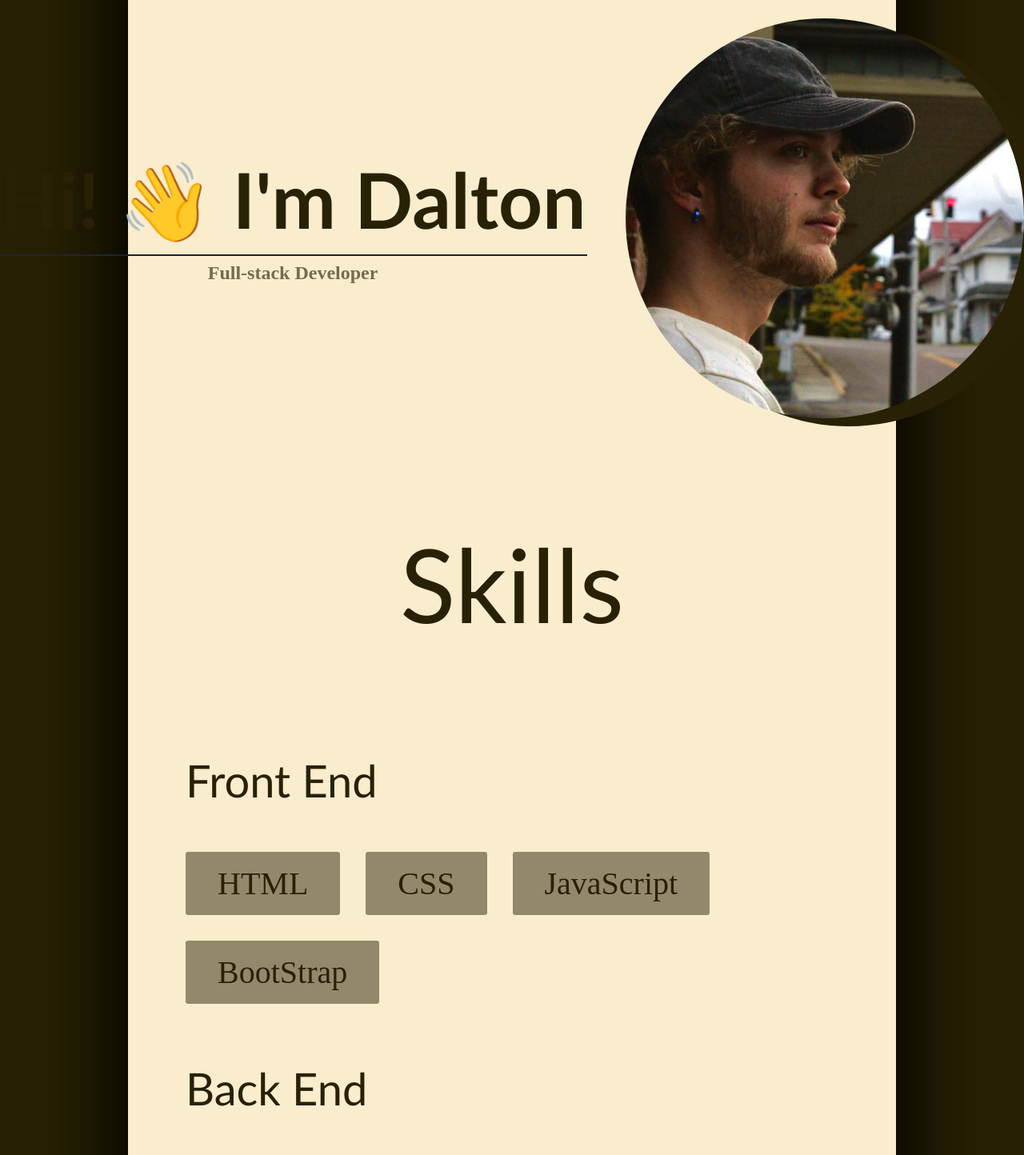
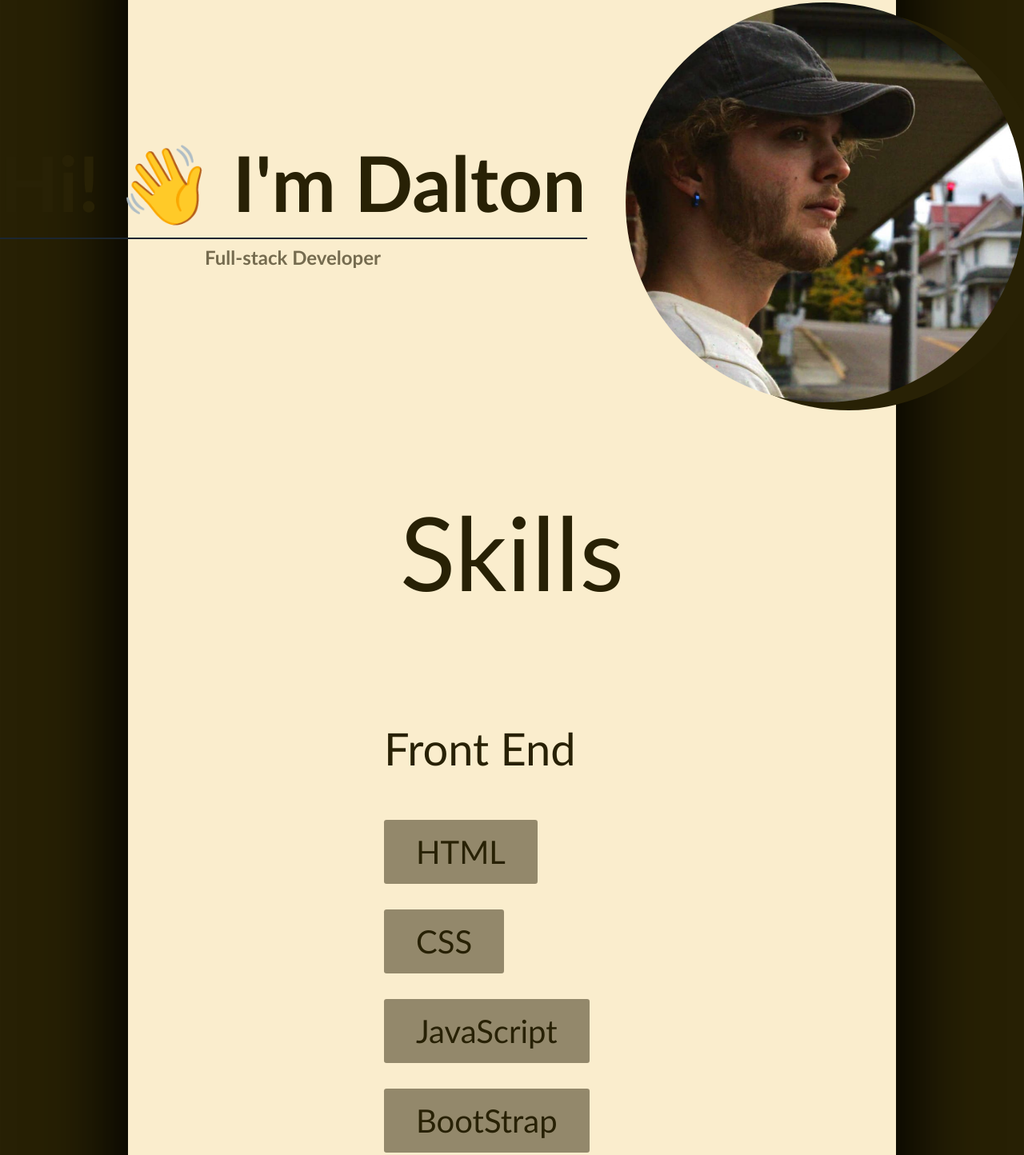
Before and after one commit to DAlexander5279/PersonalSite, a plain HTML site: page index.html in a window 1280 px wide. Shown: the part 107-1551 px from the top of the page at 80% size. Drawn offline with Linux system fonts and the light colour scheme; a web font is replaced by a local one.

Commit message:
Edit fonts

```diff
--- a/style.css
+++ b/style.css
@@ -26,7 +26,7 @@ body {
   width: 100%;
   justify-content: center;
   align-items: center;
-  height: 95vh;
+  height: 90vh;
   background-color: #faedcd;
   background-size: cover;
 }
@@ -60,14 +60,13 @@ body {
   font-weight: 1;
 }
 .skills-container {
-  margin-left: 3rem;
   display: flex;
   flex-direction: column;
   width: 100%;
   gap: 1rem;
 }
 .skill-item {
-  padding: 0 3rem;
+  padding: 0 20rem;
   gap: 3rem;
 }
 .skill-title {
@@ -88,7 +87,7 @@ body {
   padding: 1rem 2.5rem;
   font-size: 2.5rem;
   border-radius: 0.2rem;
-  font-family: noto;
+  font-family: "Gill Sans", "Gill Sans MT", Calibri, "Trebuchet MS", sans-serif;
 }
 hr {
   width: 100%;
@@ -97,7 +96,7 @@ hr {
 
 .welcome-body {
   color: #756b4f;
-  font-family: noto;
+  font-family: "Gill Sans", "Gill Sans MT", Calibri, "Trebuchet MS", sans-serif;
   margin: 0;
 }
 
```
Also changed, not shown: 1 other file.
